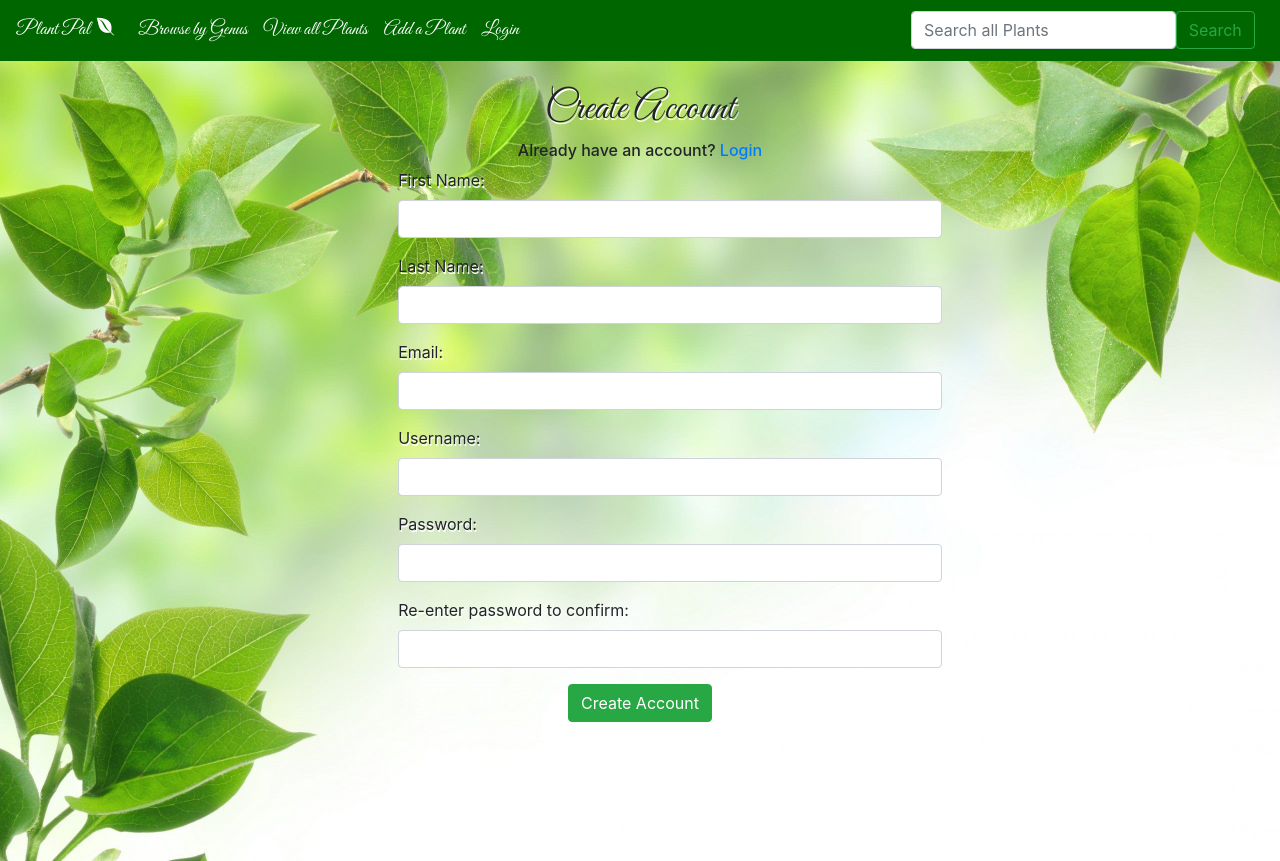
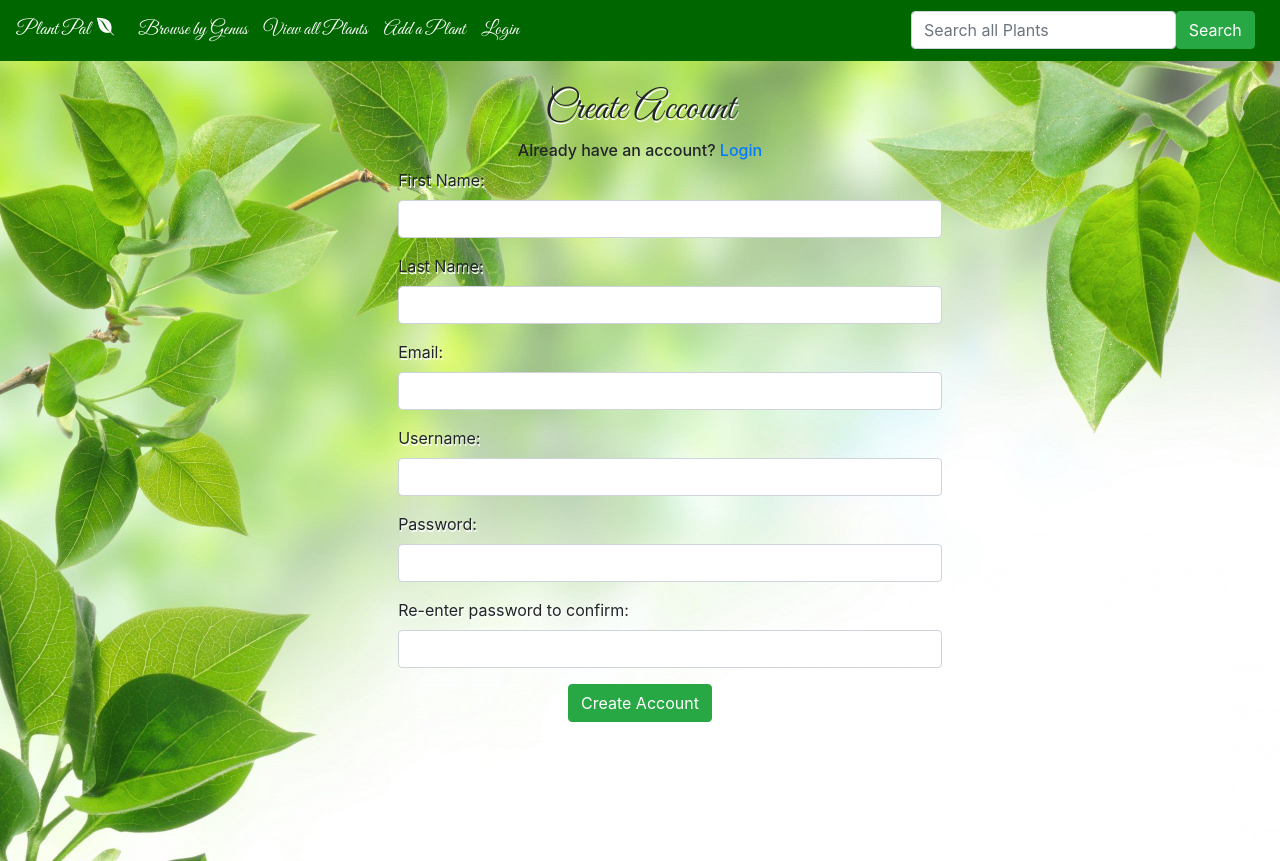
Before and after one commit to SianJade/PlantPal, a Flask app: page /user/new in a window 1280 px wide. Run offline with Flask 2, Linux system fonts and the light colour scheme; some libraries are stand-ins or nearby versions.

Commit message:
Add styling class to nav seach button

```diff
--- a/templates/base.html
+++ b/templates/base.html
@@ -50,7 +50,7 @@
             </ul>
             <form class="form-inline nav-search" action="{{ url_for('get_search') }}" method="post">
               <input class="form-control" type="search" id="q" name="search_text" placeholder="Search all Plants">
-              <button class="btn btn-outline-success" type="submit">Search</button>
+              <button class="btn btn-success nav-button" type="submit">Search</button>
             </form>
         </div>
     </nav>
```
